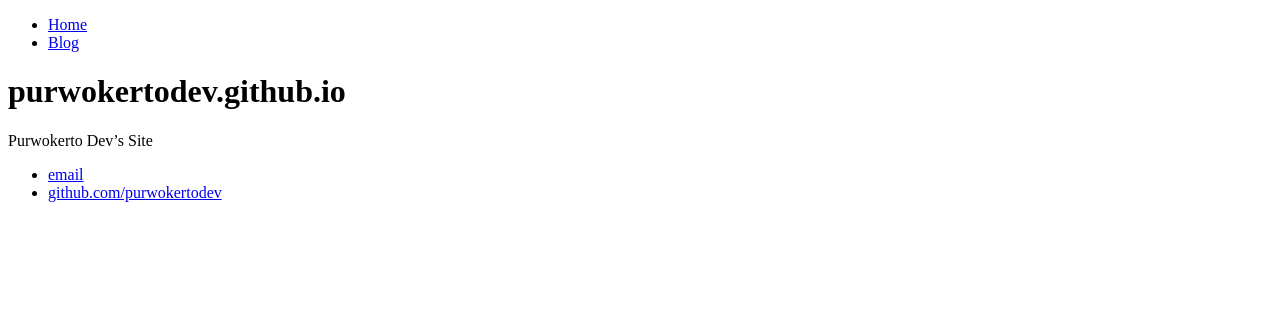
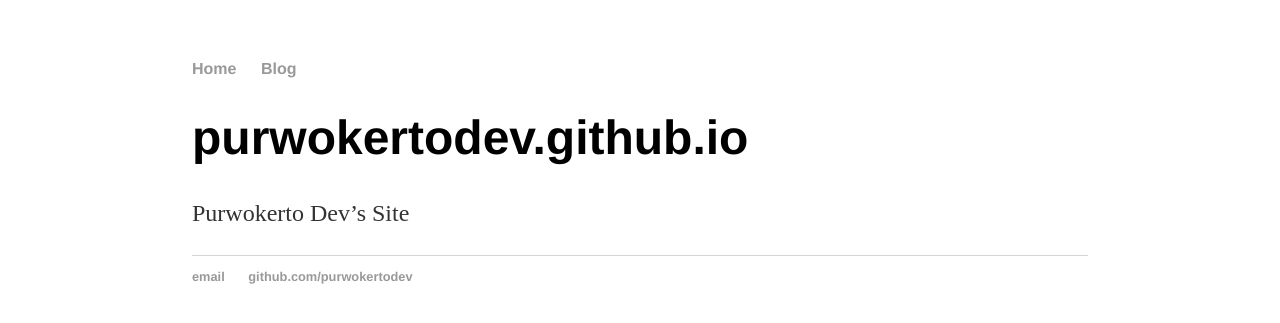
Before and after one commit to purwokertodev/purwokertodev.github.io, a Jekyll site: the page built from README.md, in a window 1280 px wide. Shown: the top 323 px of the page. Built offline with Jekyll 4.4.1, drawn with Linux system fonts in a browser that asks for light colours; our own code applies the rules of GitHub Pages for plain Markdown files.

Commit message:
pointing main.css to public folder

```diff
--- a/_layouts/default.html
+++ b/_layouts/default.html
@@ -3,7 +3,7 @@
 		<head>
 			<title>{{ page.title }}</title>
 			<!-- link to main stylesheet -->
-			<link rel="stylesheet" type="text/css" href="/css/main.css">
+			<link rel="stylesheet" type="text/css" href="/public/css/main.css">
 		</head>
 		<body>
 			<nav>
```
